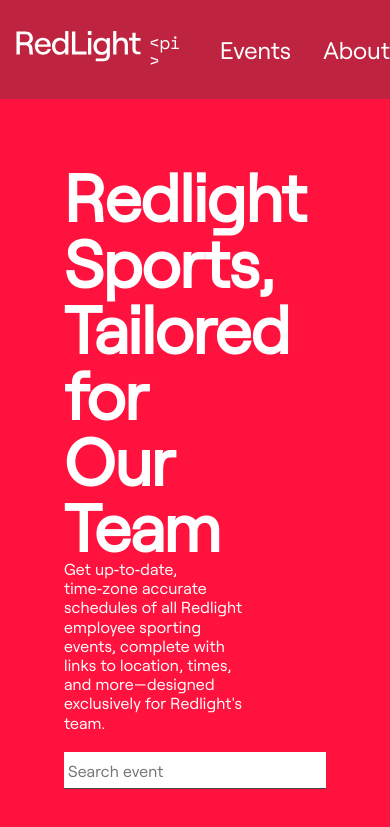
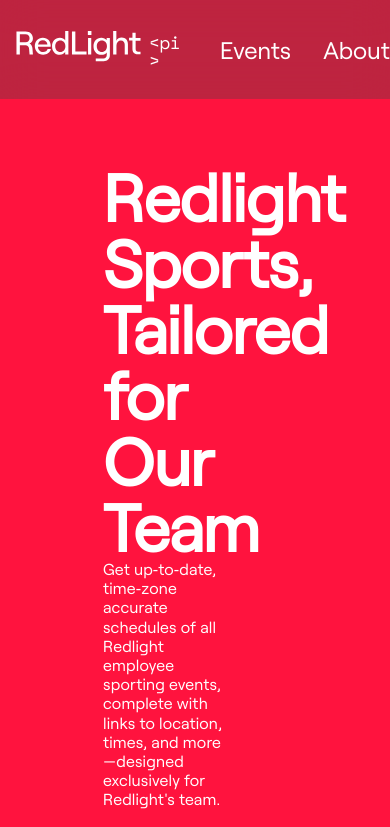
Before and after one commit to iDarkQ/redlight-events-manager, a React (Vite) app in the folder apps/web/: page / in a window 390 px wide. Shown: the top 827 px of the page. Built offline with nearby package versions, Linux system fonts and the light colour scheme.

Commit message:
refactor(global.css): set breakpoints on section tag

```diff
--- a/apps/web/src/assets/styles/global.css
+++ b/apps/web/src/assets/styles/global.css
@@ -3,6 +3,34 @@
     src: url("~/assets/fonts/roobert/Roobert-Regular.woff") format("woff");
     font-weight: normal;
     font-style: normal;
+}
+
+section {
+    display: flex;
+    flex-direction: column;
+    overflow: hidden;
+    margin: auto;
+    flex: none;
+    width: 80%;
+    max-width: 1440px;
+}
+
+@media (max-width: var(--breakpoint-laptopL)) {
+    section {
+        width: 80%;
+    }
+}
+
+@media (max-width: var(--breakpoint-laptop)) {
+    section {
+        width: 85%;
+    }
+}
+
+@media (max-width: var(--breakpoint-tablet)) {
+    section {
+        width: 90%;
+    }
 }
 
 html {
@@ -16,6 +44,14 @@
 
     --color-text-primary: #ff133e;
     --color-text-secondary: #888f9a;
+
+    --breakpoint-mobileS: 320px;
+    --breakpoint-mobileM: 375px;
+    --breakpoint-mobileL: 425px;
+    --breakpoint-tablet: 768px;
+    --breakpoint-laptop: 1024px;
+    --breakpoint-laptopL: 1440px;
+
 }
 
 * {
```
